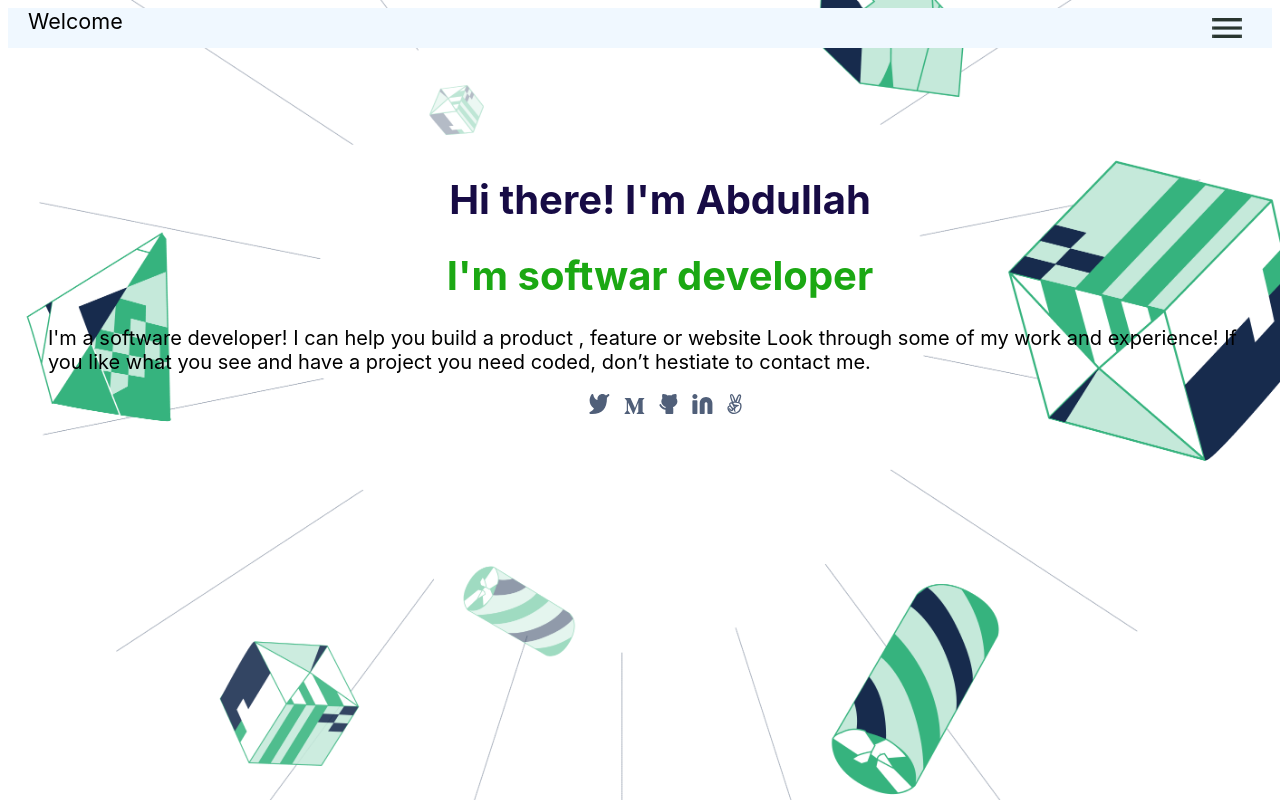
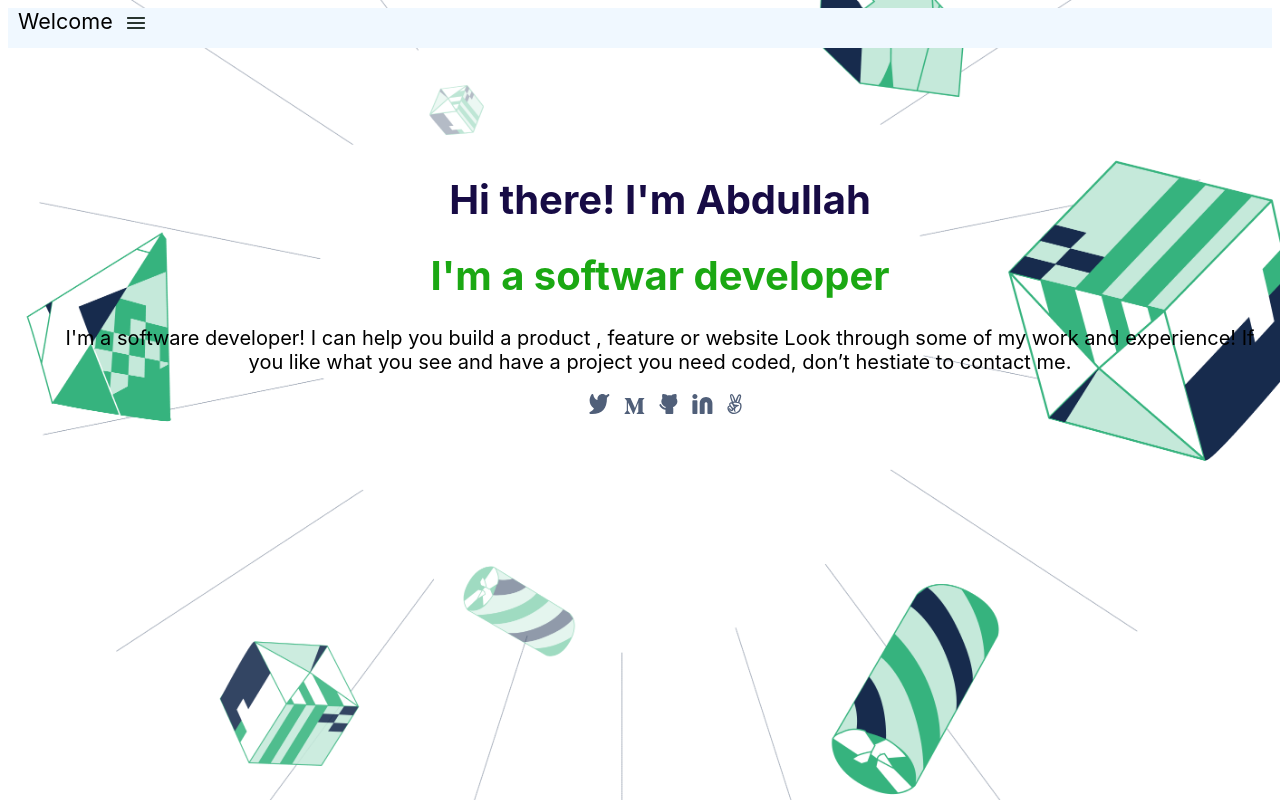
Before and after one commit to OnlyUnknown/portfolio-mobile-first, a website: page index.html in a window 1280 px wide. Drawn offline with Linux system fonts and the light colour scheme.

Commit message:
added flex box

```diff
--- a/Style.css
+++ b/Style.css
@@ -6,25 +6,29 @@ body {
 header {
   background-color: aliceblue;
   height: 40px;
+  display: flex;
+
 }
 
 .navbar {
   font-size: large;
+
 }
-
+nav a {
+  margin: 10px;
+}
 .logo {
   font-family: 'Inter', sans-serif;
   font-style: normal;
-  padding-left: 20px;
+  margin-right: auto;
   font-size: larger;
 }
 
 .union {
-  float: right;
+
   width: 40px;
   height: 40px;
-  padding-top: 10px;
-  padding-right: 20px;
+
 }
 
 .social-media  li{
@@ -32,7 +36,7 @@ header {
 }
 
 .union img {
-  width: 30px;
+  margin-right: auto;
 }
 
 .title {
@@ -69,4 +73,9 @@ header {
   margin-left: 10px;
 }
 
+.content p{
+
+  text-align: center;
+}
+
 @import url('https://fonts.googleapis.com/css2?family=Inter&display=swap');
--- a/index.html
+++ b/index.html
@@ -11,7 +11,7 @@
     <div class="container">
             <header class="navbar">
             <div>
-                <nav>
+         <nav>
             <a class="logo" >Welcome</a>
             <a class="union" href="#" ><img src="Union.png"></a>
         </nav>
@@ -25,7 +25,7 @@
             Hi there! I'm Abdullah
         </h1>
         <h1 class="job">
-            I'm softwar developer
+            I'm a softwar developer
         </h1>
     </div>
     <div class="content">
```
